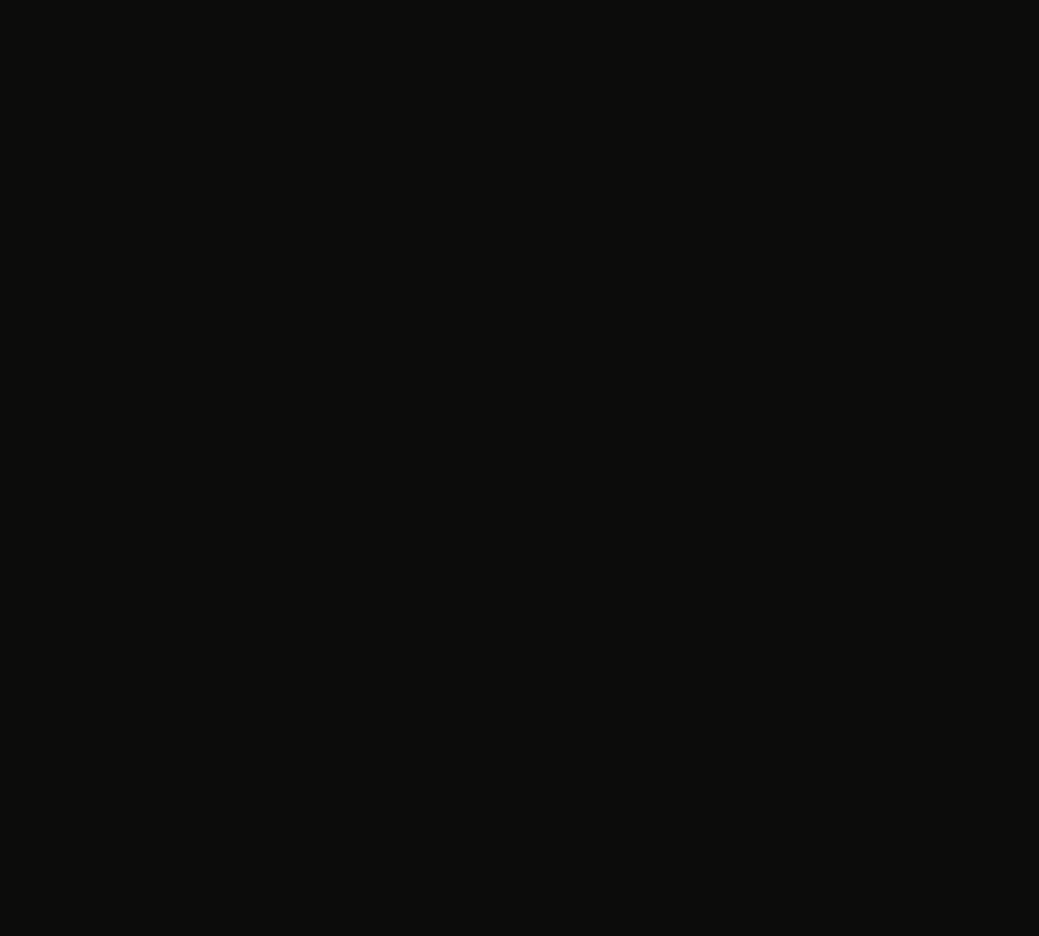
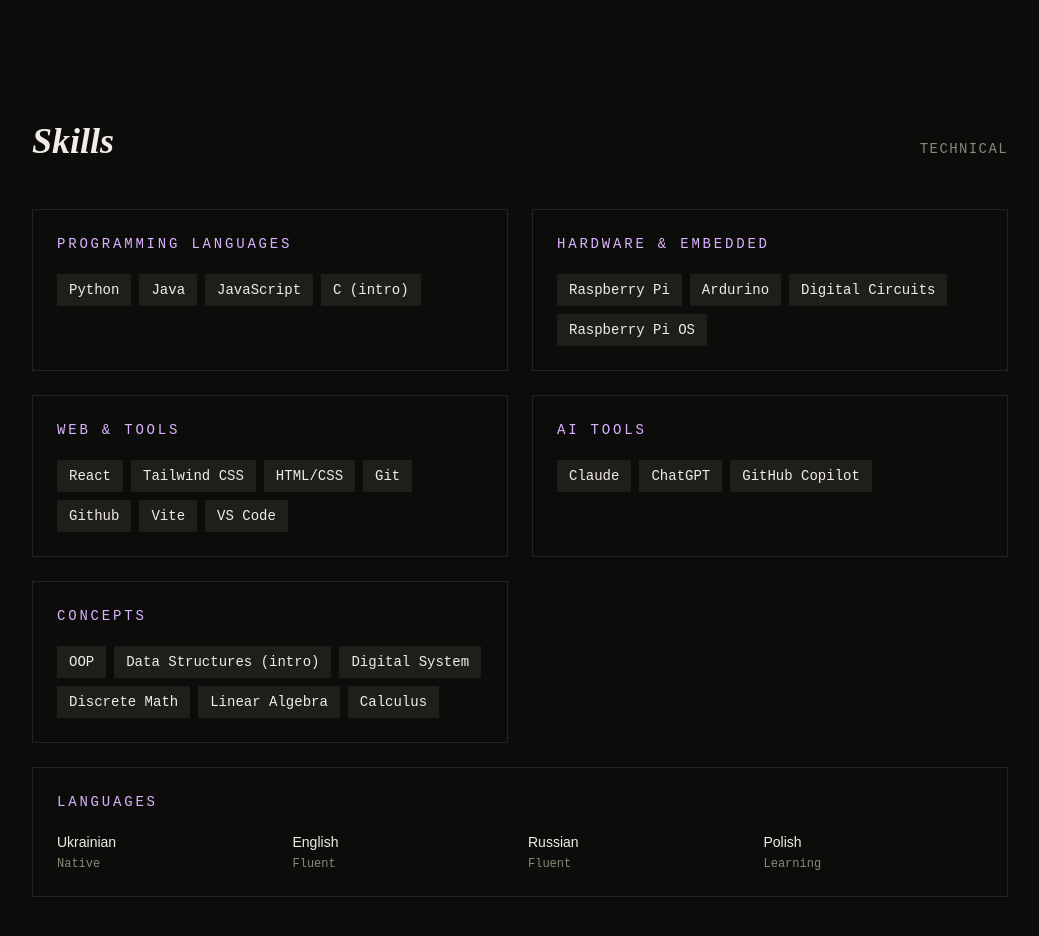
Before and after one commit to Ananasikflafik/portfolio, a React app: page / in a window 1280 px wide. Shown: the part 1800-2736 px from the top of the page, without its empty margins (120-1159 px from the left). Before the commit the page ends 1809 px from the top, so only its background shows below. Built offline with nearby package versions, Linux system fonts and the light colour scheme; the HTML template or start-up script is replaced by a standard one.

Commit message:
Add skills section

```diff
--- a/src/App.jsx
+++ b/src/App.jsx
@@ -1,6 +1,7 @@
 import Navbar from './components/Navbar';
 import Hero from './components/Hero';
 import Projects from './components/Projects';
+import Skills from './components/Skills';
 // import Contact from './components/Contact';
 // import Footer from './components/Footer';
 
@@ -11,6 +12,7 @@
       <main>
         <Hero />
         <Projects />
+        <Skills />
       </main>
 
     </>
--- a/src/components/Projects.jsx
+++ b/src/components/Projects.jsx
@@ -61,7 +61,7 @@
                         <Wrapper
                             key={project.name}
                             {...wrapperProps}
-                            className='group bg-background p-8 hover:bg-card transition-colors'>
+                            className='group bg-background border-2 border-background p-8 hover:bg-card hover:border-purple-300 transition-colors'>
 
                             {/*Year + arrow */}
                             <div className="flex justify-between items-start mb-4">
@@ -88,7 +88,7 @@
                                 {project.tags.map((tag) => (
                                     <span
                                     key={tag}
-                                    className="font-mono text-xs px-2 py-1 border border-border text-muted-foreground">
+                                    className="font-mono text-sm px-2 py-1 border border-border text-muted-foreground">
                                         {tag}
                                     </span>
                                 ))}
--- a/src/components/Skills.jsx
+++ b/src/components/Skills.jsx
@@ -0,0 +1,73 @@
+import { Languages } from "lucide-react";
+
+const SKILLS = [
+    {category: "Programming Languages", items: ["Python", "Java", "JavaScript", "C (intro)",]},
+    {category: "Hardware & Embedded", items: ["Raspberry Pi", "Ardurino", "Digital Circuits", "Raspberry Pi OS",]},
+    {category: "Web & Tools", items: ["React", "Tailwind CSS", "HTML/CSS", "Git", "Github", "Vite", "VS Code"]},
+    {category: "AI Tools", items: ["Claude", "ChatGPT", "GitHub Copilot",]},
+    {category: "Concepts", items: ["OOP", "Data Structures (intro)", "Digital System", "Discrete Math", "Linear Algebra", "Calculus",]},
+];
+const LANGUAGES = [
+    { lang: "Ukrainian", level: "Native" },
+    { lang: "English", level: "Fluent" },
+    { lang: "Russian", level: "Fluent" },
+    {lang: "Polish", level: "Learning"},
+];
+
+function Skills() {
+    return (
+        <section id='skills' className=' pt-24 pb-24 px-6 max-w-5xl m-auto'>
+            <div className="flex justify-between items-baseline mb-12">
+                <h2 className="font-display text-4xl text-foreground italic font-semibold">Skills</h2>
+                <span className="font-mono text-sm tracking-widest uppercase text-muted-foreground">
+                Technical
+                </span>
+            </div>
+
+            <div className="grid md:grid-cols-2 gap-6">
+                {SKILLS.map((skill) => (
+                    <div
+                        key={skill.category}
+                        className="p-6 border-border border transition-colors hover:border-purple-300">
+                        <h3 className="font-mono tracking-[0.2em] font-medium text-sm mb-5 uppercase text-primary">
+                            {skill.category}
+                        </h3>
+                        <div className="flex flex-wrap gap-2" >
+                            {skill.items.map((item) => (
+                                <span
+                                    key={item}
+                                    className="font-mono text-sm bg-secondary px-3 py-1.5 hover:bg-primary hover:text-background transition-colors cursor-default"
+                                >
+                                    {item}
+                                </span>
+                            ))}
+                        </div>
+                    </div>
+                 ))}
+
+            </div>
+
+            <div className="p-6 border-border border hover:border-purple-300 transition-colors mt-6">
+                <h3 className="font-mono tracking-[0.2em] font-medium text-sm mb-5 uppercase text-primary">
+                            Languages
+                </h3>
+                <div className="grid grid-cols-2 md:grid-cols-4 gap-4 ">
+                    {LANGUAGES.map(({ lang, level }) => (
+                        <div key={lang}>
+                        <div
+                            className="text-sm font-medium text-foreground">
+                            {lang}
+                        </div>
+                        <div className="font-mono text-xs text-muted-foreground mt-1">
+                                {level}
+                            </div>
+                        </div>
+                        ))}
+                </div>
+            </div>
+
+        </section>
+    );
+}
+
+export default Skills;
--- a/src/index.css
+++ b/src/index.css
@@ -8,7 +8,7 @@
   --background: #0c0c0b; /* майже чорний фон */
   --foreground: #f2ede4; /* теплий off-white текст */
   --card: #161614; /* трохи світліший фон для карток */
-  --primary: #8f27ff; /* лаймовий акцент */
+  --primary: oklch(82.7% 0.119 306.383); /* лаймовий акцент */
   --secondary: #1e1e1b; /* темний фон для тегів */
   --muted-foreground: #8a8778; /* приглушений бежево-сірий */
   --border: rgba(242, 237, 228, 0.1); /* ледь помітна лінія */
```
